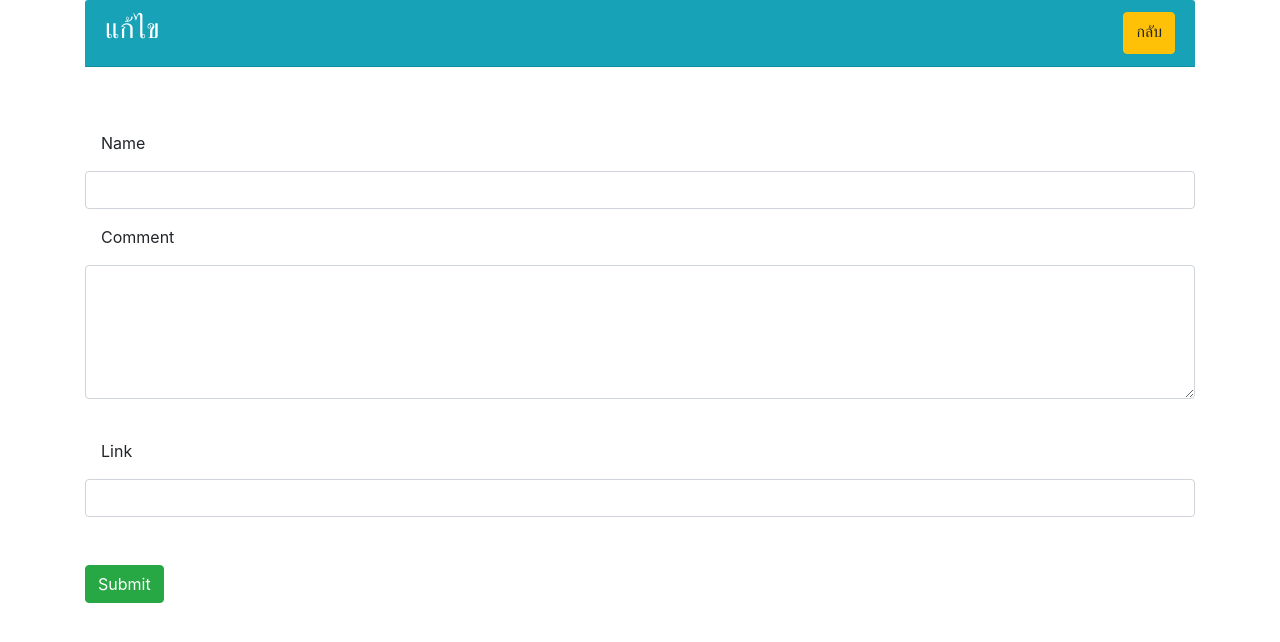
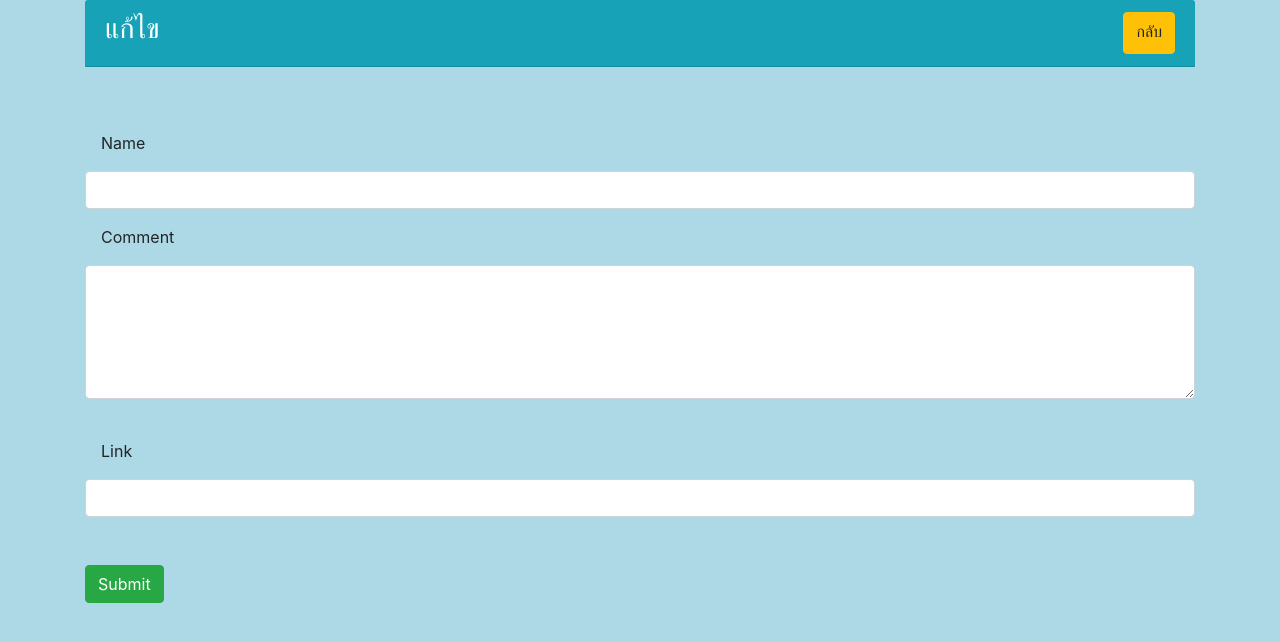
Before and after one commit to ChutimaNakaew/ITFLab02, a PHP site: page /edit.php?ID=1 in a window 1280 px wide. Shown: the top 642 px of the page. Run offline with PHP 8.4, Linux system fonts and the light colour scheme; data that the repository does not hold is empty.

Commit message:
Update edit.php

```diff
--- a/edit.php
+++ b/edit.php
@@ -20,6 +20,12 @@
       <meta name="viewport" content="width=device-width, initial-scale=1">
       <link rel="stylesheet" href="https://cdn.jsdelivr.net/npm/bootstrap@4.5.3/dist/css/bootstrap.min.css" integrity="sha384-TX8t27EcRE3e/ihU7zmQxVncDAy5uIKz4rEkgIXeMed4M0jlfIDPvg6uqKI2xXr2" crossorigin="anonymous">
   </head>
+  <style>
+body {
+  background-color: lightblue
+;
+}
+</style>
 
   <body>
       <div class="container">
```
